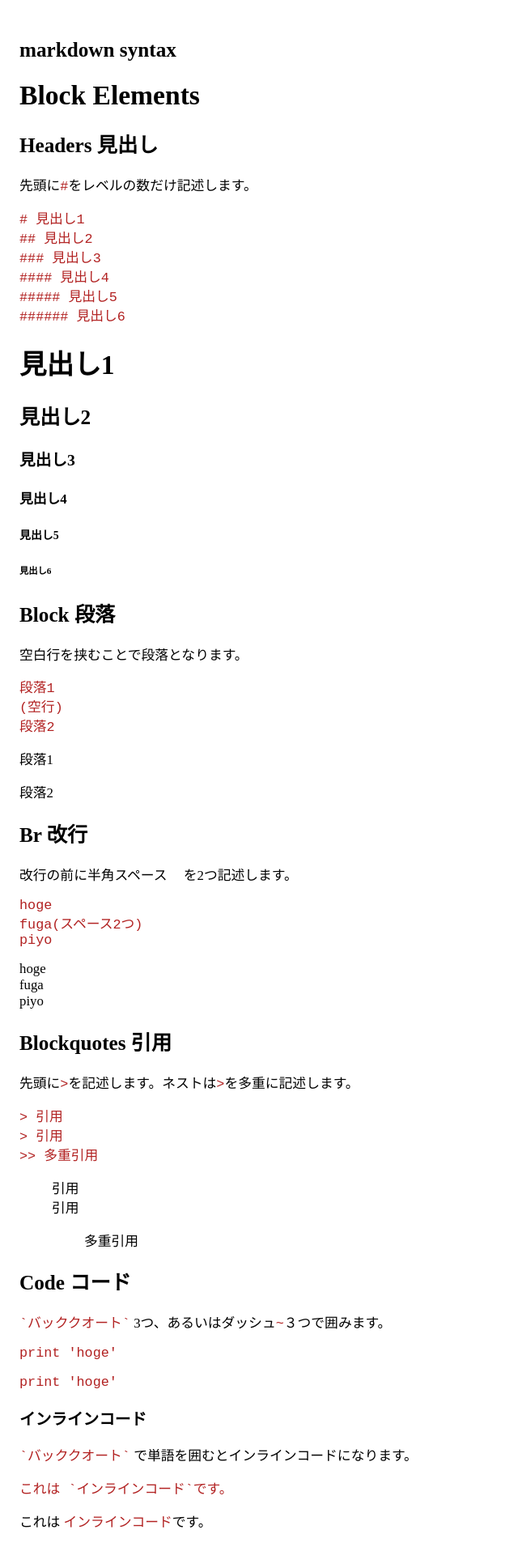
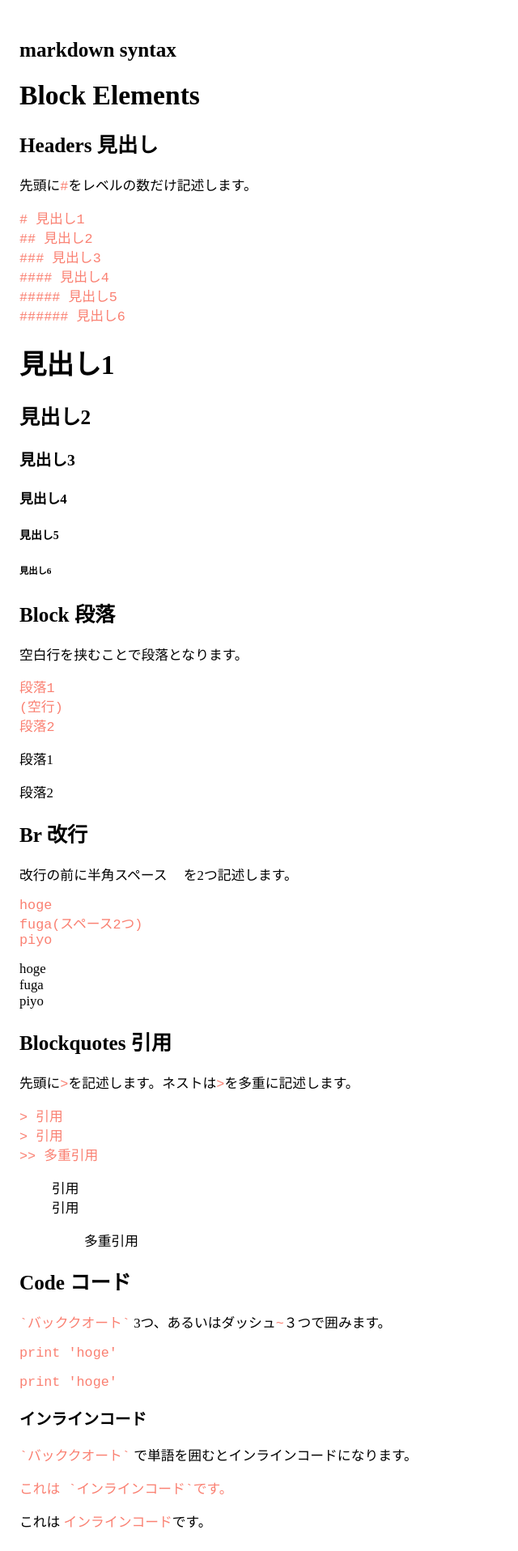
Before and after one commit to nn-iii/nn-iii.github.io, a Jekyll site: the page built from _posts/2026-09-18-2237.md, in a window 1280 px wide. Shown: the top 1916 px of the page at 81% size, without its empty margins (0-640 px from the left). Built offline with Jekyll 4.4.1, drawn with Linux system fonts in a browser that asks for light colours; some web fonts are replaced.

Commit message:
default.html を更新

```diff
--- a/_layouts/default.html
+++ b/_layouts/default.html
@@ -31,7 +31,7 @@
       content: "↗︎";
     }
     b, strong, pre, code,lbs{
-      color: firebrick;
+      color: salmon;
       //-webkit-text-stroke: 1px #000000;
       //paint-order: stroke fill;
     }
```
